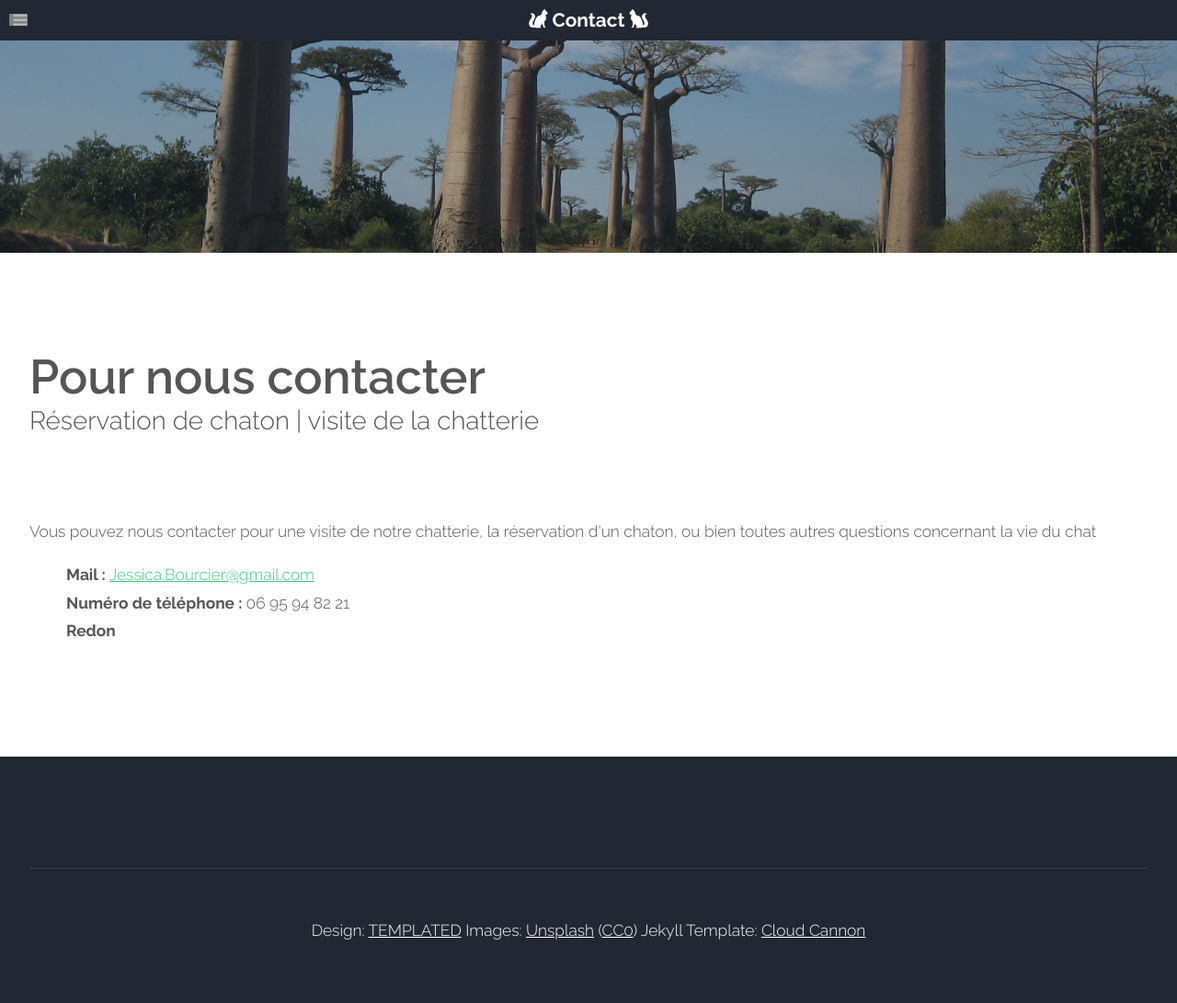
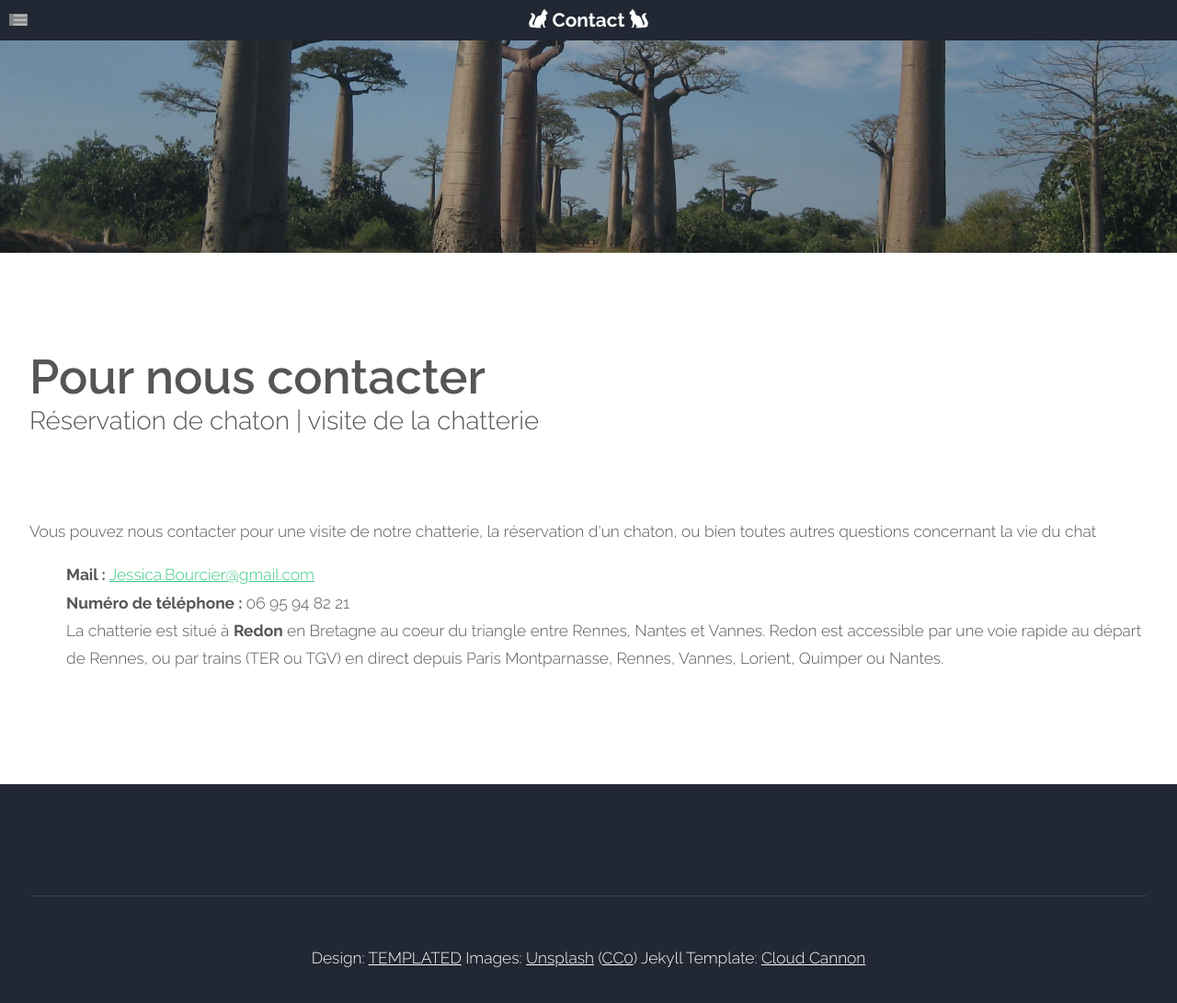
Before and after one commit to jbourcie/creolie, a Jekyll site: the page built from contact.html, in a window 1280 px wide and 1127 px high. Shown: the top 1091 px of the window at 92% size. Built offline with Jekyll 4.4.1, drawn with Linux system fonts in a browser that asks for light colours; some web fonts are replaced; grey boxes are pictures that could not be loaded.

Commit message:
correct some details about contact and the index

```diff
--- a/contact.html
+++ b/contact.html
@@ -15,7 +15,7 @@ layout: main
 					<ul>
 						<li> <strong> Mail : </strong><a href="mailto:Jessica.bourcier@gmail.com"> Jessica.Bourcier@gmail.com </a> </li>
 						<li> <strong>Numéro de téléphone : </strong>06 95 94 82 21
-						<li> <strong>Redon </strong>  </li>
+						<li> La chatterie est situé à  <strong>Redon</strong> en Bretagne au coeur du triangle entre Rennes, Nantes et Vannes. Redon est accessible par une voie rapide au départ de Rennes, ou par trains (TER ou TGV) en direct depuis Paris Montparnasse, Rennes, Vannes, Lorient, Quimper ou Nantes. </li>
 					</ul>
 			</section>
 		</div>
--- a/index.html
+++ b/index.html
@@ -36,7 +36,7 @@ layout: landing
 		<section class="container">
 			<header class="major">
 				<h2>La chatterie créolie</h2>
-				<span class="byline">Mauris vulputate dolor sit amet nibh</span>
+				<span class="byline">Eleveur de chat de race Maine Coon à Redon en Bretagne</span>
 			</header>
 			<div class="row">
 
```
